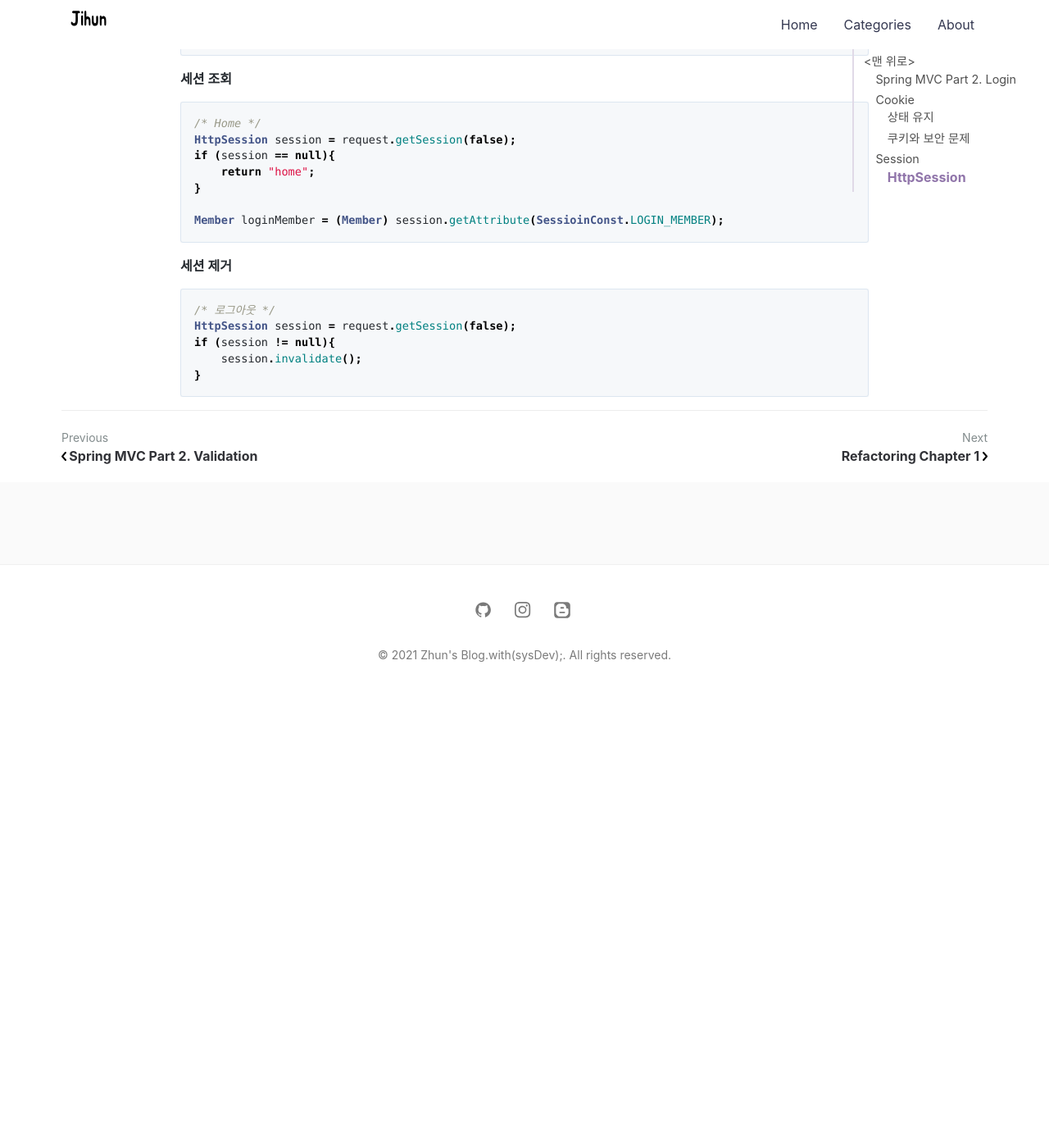
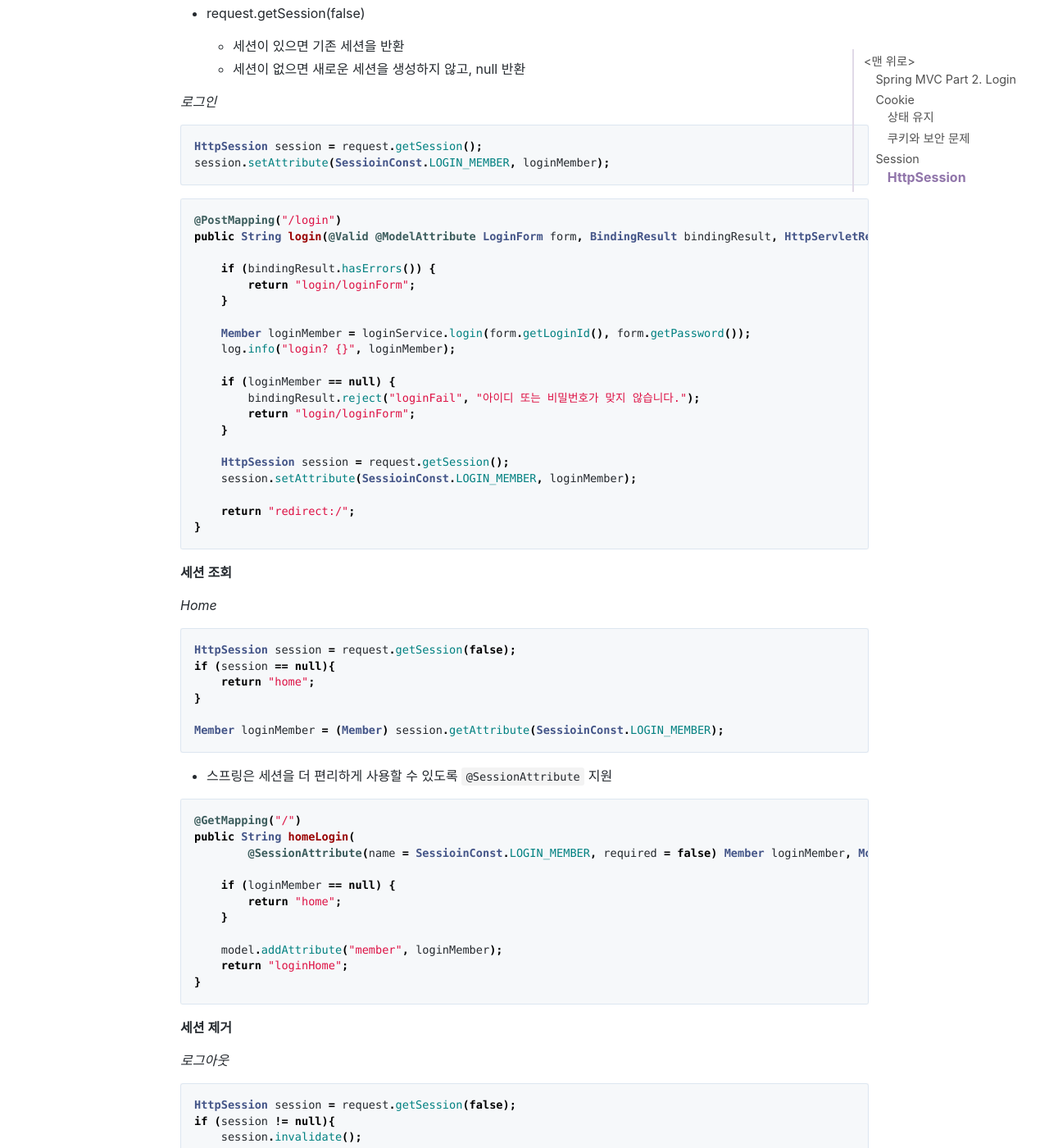
Before and after one commit to jihunparkme/jihunparkme.github.io, a Jekyll site: the page built from _posts/2021-10-13-Spring-MVC-Part2-Login.md, in a window 1280 px wide and 1400 px high, scrolled down 2929 px. Shown: the whole window at 82% size. Built offline with Jekyll 4.4.1, drawn with Linux system fonts in a browser that asks for light colours; comment, search, counter and statistics services are not loaded; before the commit the page ends 3783 px from its top, so only the background shows below that; some of the changed text lies outside the part shown.

Commit message:
[로그인 처리1 - 쿠키, 세션] 로그인 처리하기 - 서블릿 HTTP 세션2

````diff
--- a/_posts/2021-10-13-Spring-MVC-Part2-Login.md
+++ b/_posts/2021-10-13-Spring-MVC-Part2-Login.md
@@ -97,6 +97,12 @@ private void expireCookie(HttpServletResponse response, String cookieName) {
 
 ## HttpSession
 
+- URL에 jsessionid 를 포함하지 않고 쿠키를 통해서만 세션을 유지할 경우 추가
+
+```properties
+server.servlet.session.tracking-modes=cookie
+```
+
 **세션 생성**
 
 Session 정보는 서버 메모리에 저장
@@ -105,19 +111,45 @@ Session 정보는 서버 메모리에 저장
   - 세션이 있으면 기존 세션을 반환
   - 세션이 없으면 새로운 세션을 생성해서 반환
 - request.getSession(false)
+
   - 세션이 있으면 기존 세션을 반환
   - 세션이 없으면 새로운 세션을 생성하지 않고, null 반환
 
+<i>로그인</i>
+
 ```java
-/* 로그인 */
 HttpSession session = request.getSession();
 session.setAttribute(SessioinConst.LOGIN_MEMBER, loginMember);
 ```
 
+```java
+@PostMapping("/login")
+public String login(@Valid @ModelAttribute LoginForm form, BindingResult bindingResult, HttpServletRequest request) {
+
+    if (bindingResult.hasErrors()) {
+        return "login/loginForm";
+    }
+
+    Member loginMember = loginService.login(form.getLoginId(), form.getPassword());
+    log.info("login? {}", loginMember);
+
+    if (loginMember == null) {
+        bindingResult.reject("loginFail", "아이디 또는 비밀번호가 맞지 않습니다.");
+        return "login/loginForm";
+    }
+
+    HttpSession session = request.getSession();
+    session.setAttribute(SessioinConst.LOGIN_MEMBER, loginMember);
+
+    return "redirect:/";
+}
+```
+
 **세션 조회**
 
+<i>Home</i>
+
 ```java
-/* Home */
 HttpSession session = request.getSession(false);
 if (session == null){
     return "home";
@@ -126,12 +158,40 @@ if (session == null){
 Member loginMember = (Member) session.getAttribute(SessioinConst.LOGIN_MEMBER);
 ```
 
+- 스프링은 세션을 더 편리하게 사용할 수 있도록 `@SessionAttribute` 지원
+
+```java
+@GetMapping("/")
+public String homeLogin(
+        @SessionAttribute(name = SessioinConst.LOGIN_MEMBER, required = false) Member loginMember, Model model) {
+
+    if (loginMember == null) {
+        return "home";
+    }
+
+    model.addAttribute("member", loginMember);
+    return "loginHome";
+}
+```
+
 **세션 제거**
 
+<i>로그아웃</i>
+
 ```java
-/* 로그아웃 */
 HttpSession session = request.getSession(false);
 if (session != null){
     session.invalidate();
 }
 ```
+
+```java
+@PostMapping("/logout")
+public String logout(HttpServletRequest request) {
+    HttpSession session = request.getSession(false);
+    if (session != null){
+        session.invalidate();
+    }
+    return "redirect:/";
+}
+```
````
